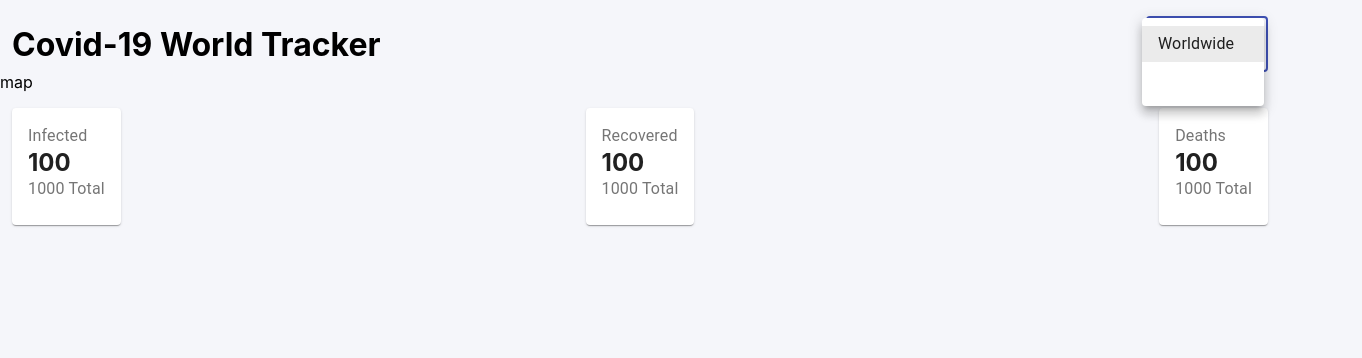
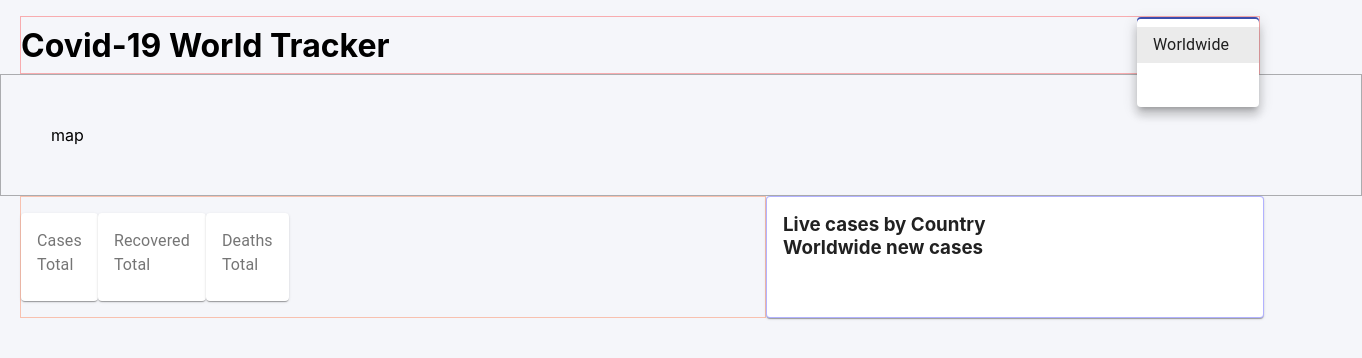
Before and after one commit to AndreaChiabotto/covid-tracker, a React (Create React App) app: page / in a window 1280 px wide. Both pictures are taken after a click on the button "Worldwide". Shown: the top 358 px of the page, 1362 px wide, since content can reach past the window. Built offline with nearby package versions, Linux system fonts and the light colour scheme; no server answers.

Commit message:
loading datas into infobox component

```diff
--- a/src/App.js
+++ b/src/App.js
@@ -1,5 +1,11 @@
 import React, { useState, useEffect } from "react";
-import { FormControl, Select, MenuItem } from "@material-ui/core";
+import {
+  FormControl,
+  Select,
+  MenuItem,
+  Card,
+  CardContent,
+} from "@material-ui/core";
 
 import Infobox from "./components/infoBox";
 import Map from "./components/Map";
@@ -9,6 +15,11 @@ import "./App.scss";
 function App() {
   const [countries, setCountries] = useState(["A", "B", "C"]);
   const [country, setCountry] = useState("worldwide");
+  const [countryInfo, setCountryInfo] = useState({});
+
+  useEffect(() => {
+    loadCountriesData(country);
+  }, [country]);
 
   useEffect(() => {
     const getCountriesByData = async () => {
@@ -30,45 +41,62 @@ function App() {
   const onCOuntryChange = async (event) => {
     const selectedCountry = event.target.value;
 
-    setCountry(selectedCountry)
+    setCountry(selectedCountry);
+    loadCountriesData(selectedCountry)
+  };
+
+  const loadCountriesData = async (selectedCountry) => {
+    const url =
+      selectedCountry === "worldwide"
+        ? "https://disease.sh/v3/covid-19/all"
+        : `https://disease.sh/v3/covid-19/countries/${selectedCountry}`;
+
+    await fetch(url)
+    .then(response => response.json())
+    .then(data => {
+      setCountryInfo(data);
+    })
   };
 
   return (
     <div className="app">
+
       <div className="app__header">
         <h1>Covid-19 World Tracker</h1>
 
         <FormControl className="app__dropdown">
           <Select variant="outlined" onChange={onCOuntryChange} value={country}>
             <MenuItem value="worldwide">Worldwide</MenuItem>
-            {countries.map((country) => (
-              <MenuItem
-                key={"country item " + country.value}
-                value={country.value}
-              >
+            {countries.map((country, i) => (
+              <MenuItem key={"country nr " + i} value={country.value}>
                 {country.name}
               </MenuItem>
             ))}
           </Select>
         </FormControl>
+      </div>{" "}
+      <div className="app__hero">
+        <Map />
       </div>
+      <div className="app__container">
+        <div className="app__mainbar">
+          <div className="app__stats">
+           {/* <h3>{country}</h3>  */}
+            <Infobox title="Cases" cases={countryInfo.todayCases} total={countryInfo.cases} />
+            <Infobox title="Recovered" cases={countryInfo.todayRecovered} total={countryInfo.recovered} />
+            <Infobox title="Deaths" cases={countryInfo.todayDeaths} total={countryInfo.deaths} />
+          </div>
+        </div>
 
-<Map/>
-
-      <div className="app__stats">
-        <Infobox title="Infected" cases="100" total="1000" />
-        <Infobox title="Recovered" cases="100" total="1000" />
-        <Infobox title="Deaths" cases="100" total="1000" />
+        <Card className="app__sidebar">
+          <CardContent>
+            <h3>Live cases by Country</h3>
+            {/* Table */}
+            <h3>Worldwide new cases</h3>
+            {/* Graph */}
+          </CardContent>
+        </Card>
       </div>
-
-      {/* Infobox */}
-      {/* Infobox */}
-      {/* Infobox */}
-
-      {/* Table */}
-      {/* Graph */}
-
-      {/* Map */}
     </div>
   );
 }
--- a/src/App.scss
+++ b/src/App.scss
@@ -5,19 +5,56 @@
 
 body {
   background-color: #f5f6fa;
+  padding: 16px 20px;
 }
 
 .app {
+  display: flex;
+  justify-content: space-evenly;
+  flex-direction: column;
+
   &__header {
     display: flex;
     align-items: center;
-    padding: 16px 12px 0;
     justify-content: space-between;
+
+    border: 1px solid rgba(red, .3);
+  }
+
+  &__hero {
+    width: calc(100% + 20px);
+    padding: 50px;
+    margin-left: -20px;
+
+    border: 1px solid rgba(black, .3);
+  }
+
+  &__container {
+    display: flex;
+    justify-content: space-evenly;
+
+    @media (max-width:990px) {
+      flex-direction: column;
+    }
+  }
+
+  &__mainbar {
+    flex: 0 0 60%;
+    border: 1px solid rgba(orangered, .3);
+
+    h3{
+      flex: 0 0 100%;
+    }
+  }
+
+  &__sidebar {
+    flex: 0 0 40%;
+    border: 1px solid rgba(blue, .3);
   }
 
   &__stats {
-    padding: 16px 12px;
+    padding: 16px 0;
     display: flex;
-    justify-content: space-between;
+    flex-basis: 33.33%;
   }
 }
```
